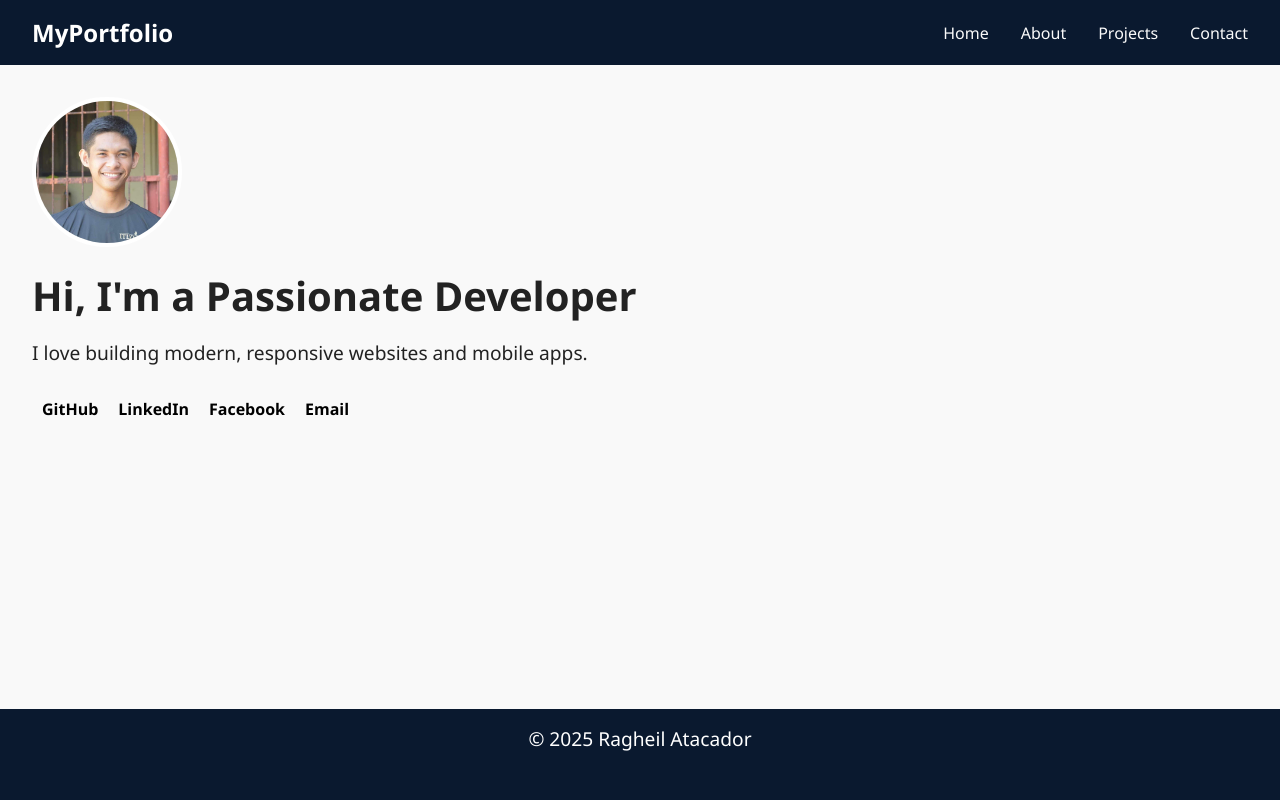
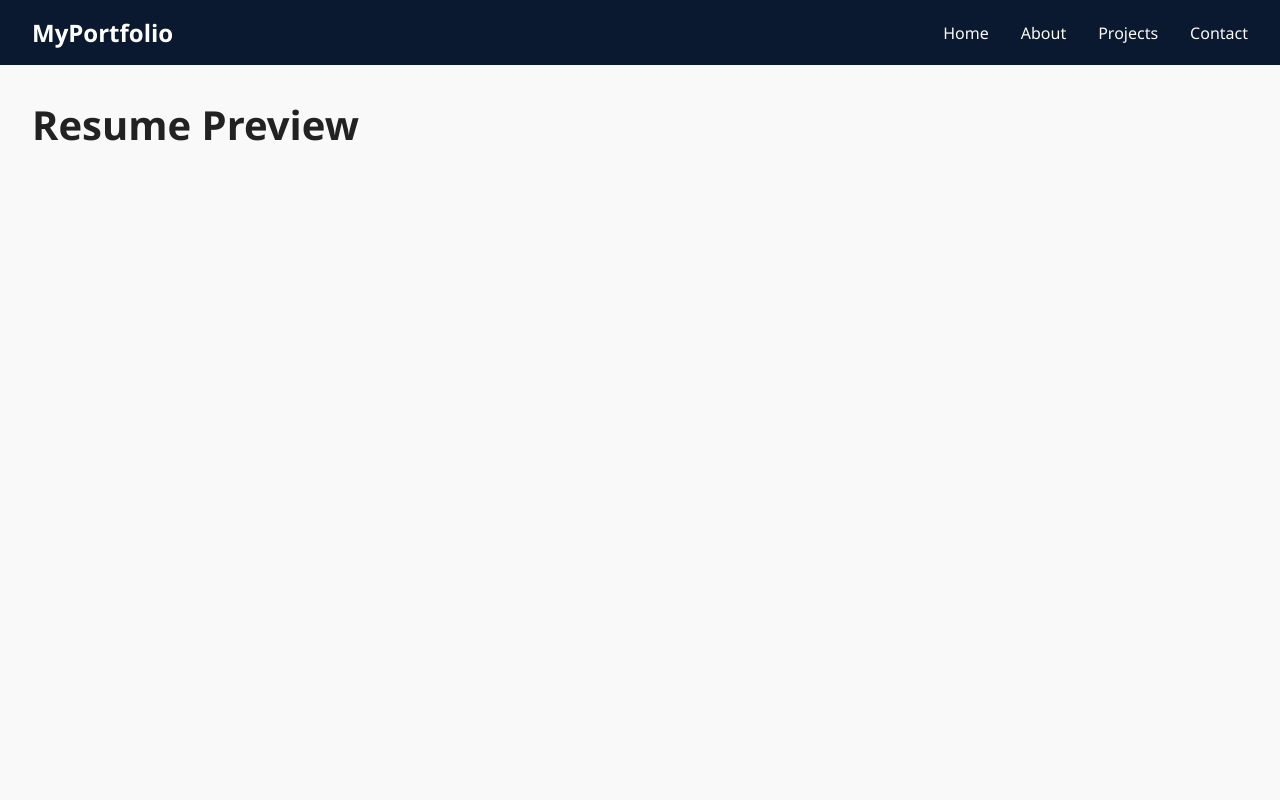
Before and after one commit to Ragheil/portfolio, a React (Vite) app: page /ResumePreview in a window 1280 px wide. Shown: the top 800 px of the page. Built offline with nearby package versions, Linux system fonts and the light colour scheme.

Commit message:
firebase raeady, resumer preview not done

```diff
--- a/package.json
+++ b/package.json
@@ -14,6 +14,9 @@
     "@emotion/styled": "^11.14.0",
     "@mui/icons-material": "^7.1.0",
     "@mui/styled-engine": "^7.1.0",
+    "@react-pdf-viewer/core": "^3.12.0",
+    "@react-pdf-viewer/default-layout": "^3.12.0",
+    "firebase": "^11.8.1",
     "react": "^19.1.0",
     "react-dom": "^19.1.0",
     "react-router-dom": "^7.6.0"
--- a/src/App.jsx
+++ b/src/App.jsx
@@ -4,6 +4,8 @@ import Home from './pages/Home';
 import About from './pages/About';
 import Projects from './pages/Projects';
 import Contact from './pages/Contact';
+import ResumePreview from './resume/ResumePreview';
+
 import Layout from './components/Layout';
 import './styles/index.css';
 import './styles/responsive.css';
@@ -24,6 +26,7 @@ function App() {
             <Route path="/about" element={<About />} />
             <Route path="/projects" element={<Projects />} />
             <Route path="/contact" element={<Contact />} />
+            <Route path="/ResumePreview" element={<ResumePreview />} /> {/* <-- Changed */}
           </Routes>
         </Layout>
       </Router>
--- /dev/null
+++ b/src/resume/ResumePreview.jsx
@@ -0,0 +1,24 @@
+import React, { useEffect } from 'react';
+
+const ResumePreview = () => {
+  useEffect(() => {
+    console.log('ResumePreview component mounted');
+  }, []);
+
+  return (
+    <div style={{ height: '100vh' }}>
+      <h1>Resume Preview</h1> {/* Will show if component renders */}
+      <iframe
+        src="/file/Ragheil_Atacador_RESUME.pdf"
+        title="Resume PDF"
+        width="100%"
+        height="90%"
+        style={{ border: 'none' }}
+        onLoad={() => console.log('PDF iframe loaded')}
+        onError={() => console.log('PDF iframe failed to load')}
+      />
+    </div>
+  );
+};
+
+export default ResumePreview;
```
Also changed, not shown: firebase.txt (added), public/test.txt (added), 2 other files (tests, documents, lock files or other folders).
